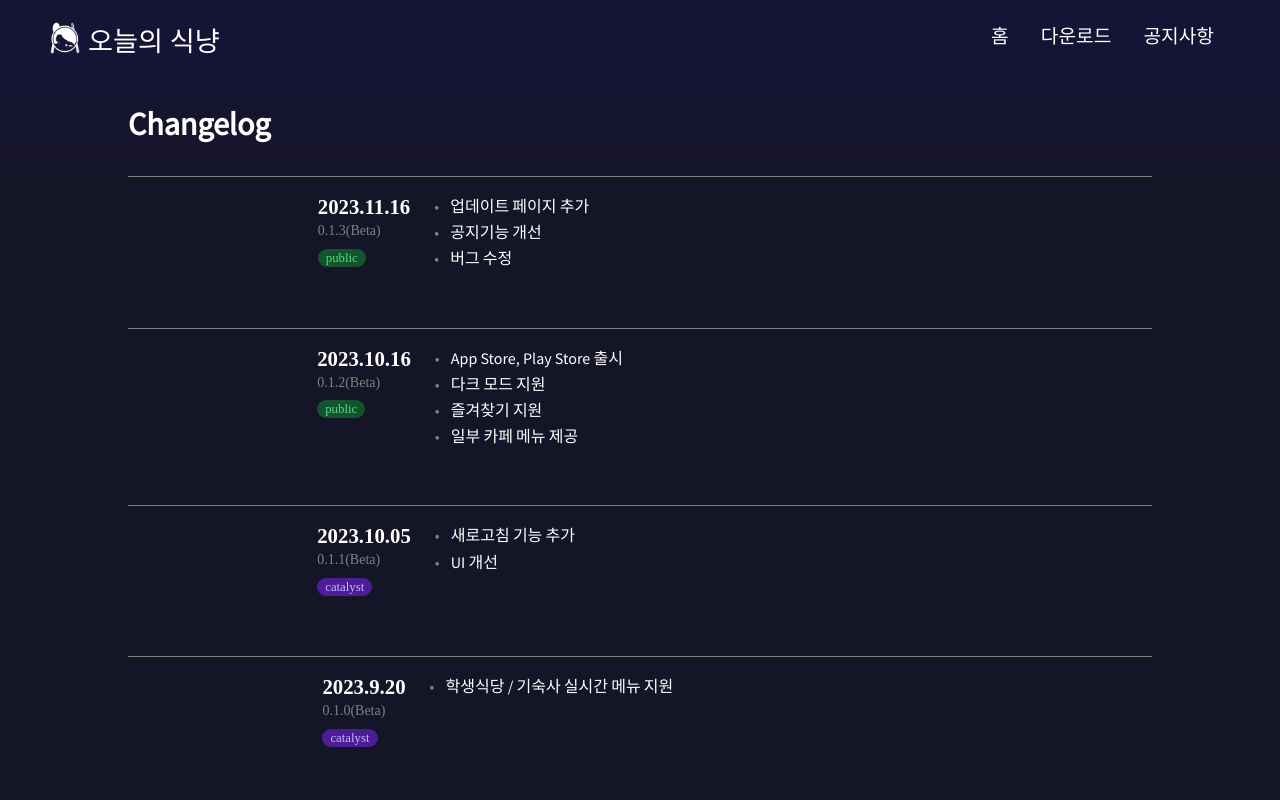
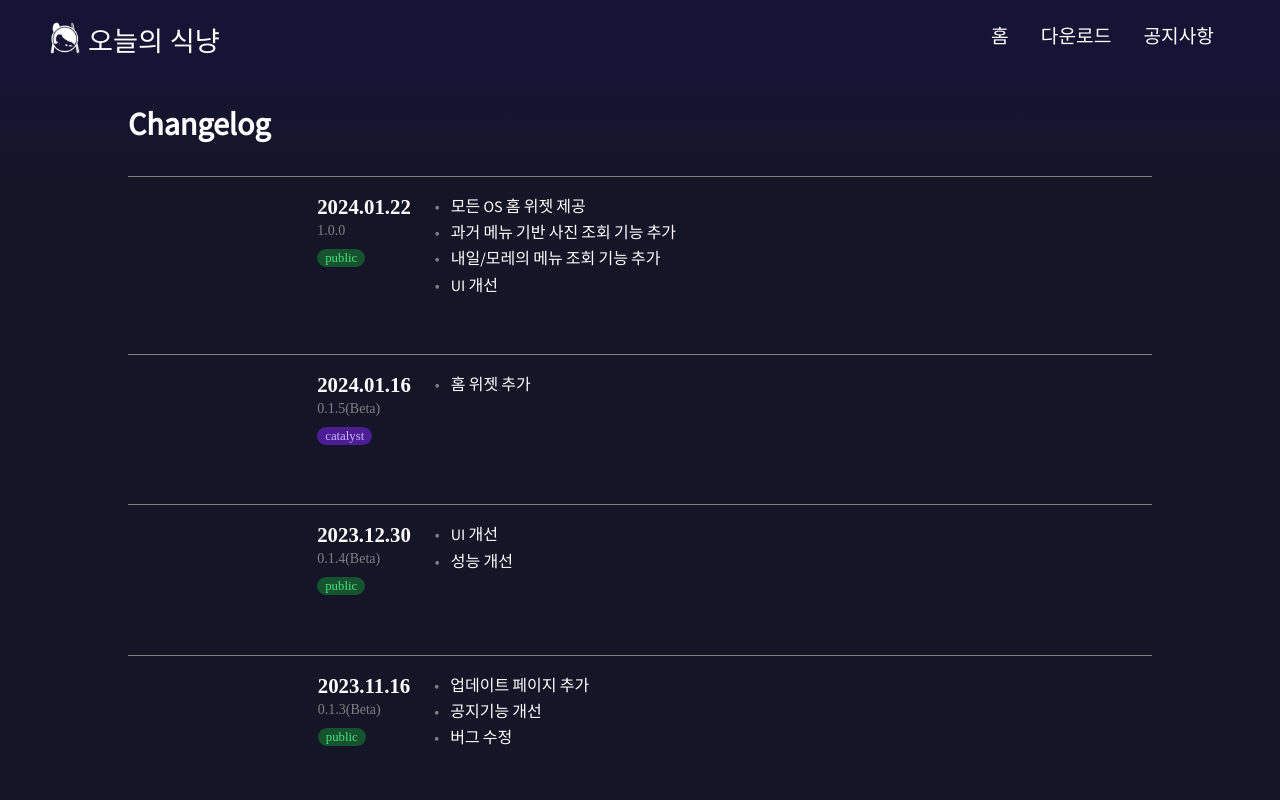
Before and after one commit to Team-CLARS/daily-hyu-menu, a React (Create React App) app: page /changelog in a window 1280 px wide. Shown: the top 800 px of the page. Built offline with nearby package versions, Linux system fonts and the light colour scheme; a web font is replaced by a local one.

Commit message:
Update Data.js

```diff
--- a/src/pages/ChangeLogs/Data.js
+++ b/src/pages/ChangeLogs/Data.js
@@ -1,6 +1,24 @@
 
 
 export const versions = [
+      {
+    date: "2024.01.22",
+    version: "1.0.0",
+    isPublic: true,
+    improvements: ["모든 OS 홈 위젯 제공", "과거 메뉴 기반 사진 조회 기능 추가", "내일/모레의 메뉴 조회 기능 추가", "UI 개선"],
+  },
+    {
+    date: "2024.01.16",
+    version: "0.1.5(Beta)",
+    isPublic: false,
+    improvements: ["홈 위젯 추가"],
+  },
+    {
+    date: "2023.12.30",
+    version: "0.1.4(Beta)",
+    isPublic: true,
+    improvements: ["UI 개선", "성능 개선"],
+  },
   {
     date: "2023.11.16",
     version: "0.1.3(Beta)",
```
